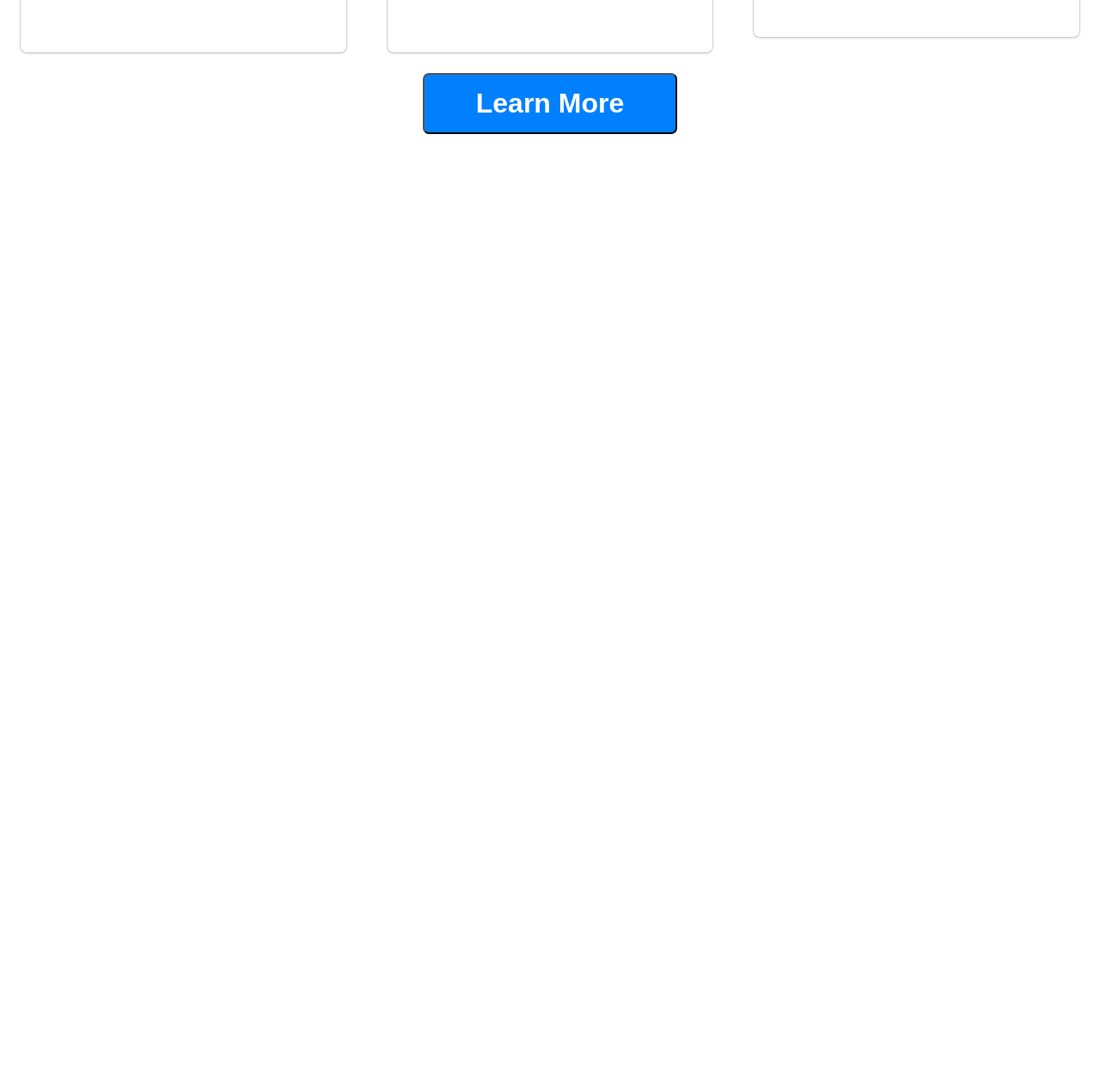
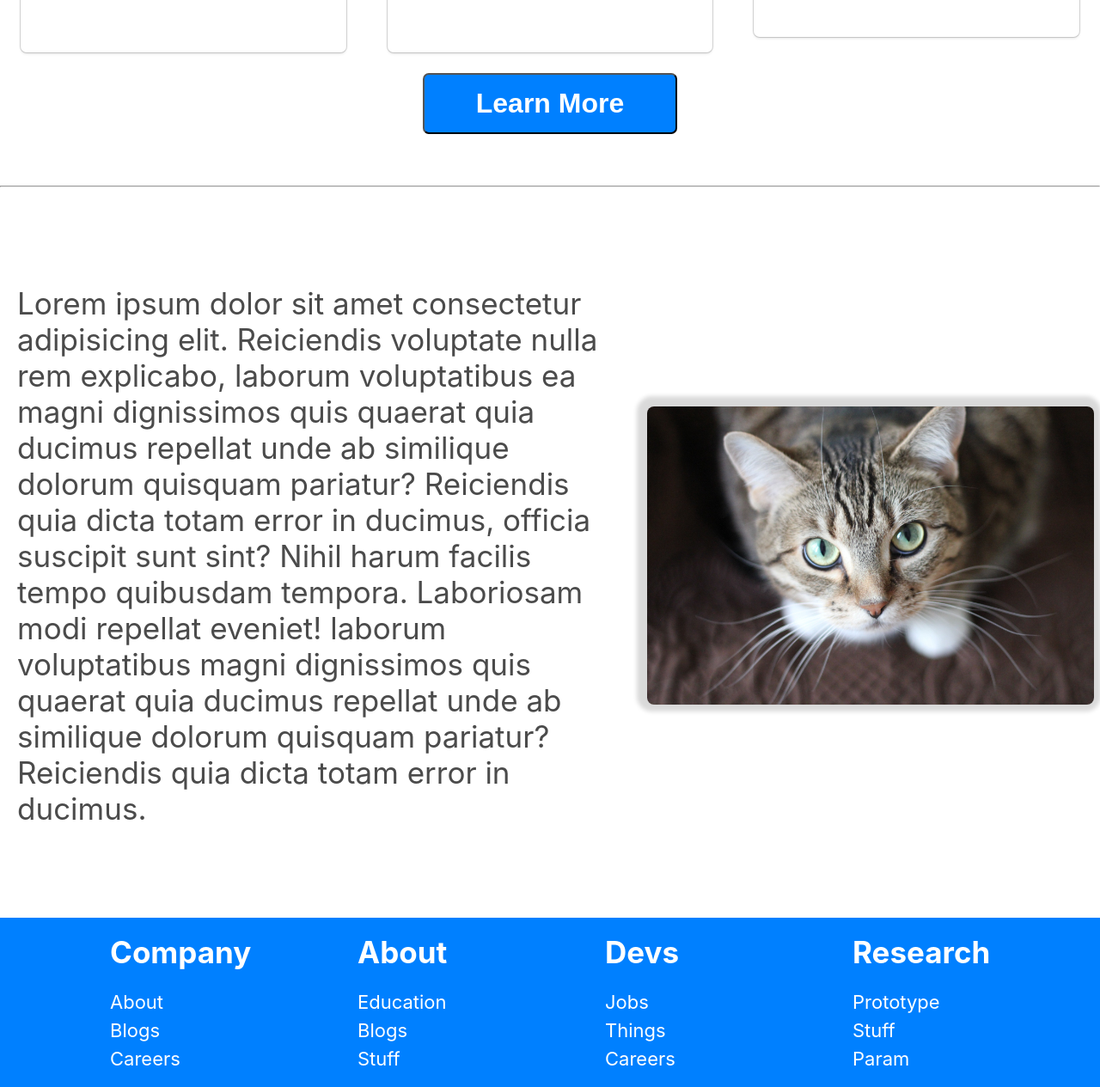
Before and after one commit to staranbeer/june-2-2020, a plain HTML site: page index.html in a window 1280 px wide. Shown: the part 1172-2437 px from the top of the page at 86% size. Before the commit the page ends 1380 px from the top, so only its background shows below. Drawn offline with Linux system fonts and the light colour scheme.

Commit message:
completed the website and made it mobile responsive

```diff
--- a/index.html
+++ b/index.html
@@ -105,8 +105,78 @@
         </div>
     </div>
 
+    <hr>
 
+    <div class="container">
+        <div class="row">
+            <div class="col-7">
+                <article>
+                    <p>
+                        Lorem ipsum dolor sit amet consectetur
+                        adipisicing elit. Reiciendis voluptate
+                        nulla rem explicabo, laborum voluptatibus
+                        ea magni dignissimos quis quaerat quia
+                        ducimus repellat unde ab similique dolorum
+                        quisquam pariatur? Reiciendis quia
+                        dicta totam error in ducimus,
+                        officia suscipit sunt sint? Nihil harum
+                        facilis tempo quibusdam tempora.
+                        Laboriosam modi repellat eveniet!
+                        laborum voluptatibus
+                        magni dignissimos quis quaerat quia
+                        ducimus repellat unde ab similique dolorum
+                        quisquam pariatur? Reiciendis quia
+                        dicta totam error in ducimus.
+                    </p>
+                </article>
+            </div>
+            <div class="col-5">
+                <div class="catImage">
+                    <img src="./images/2.jpg" alt="">
+                </div>
+            </div>
+       </div>
+    </div>
 
+    <footer class="footsy">
+        <div class="row">
+            <div class="col-3 mobileStack">
+               <h1>Company</h1>
+               <ul>
+                   <li>About</li>
+                   <li>Blogs</li>
+                   <li>Careers</li>
+               </ul>
+            </div>
+
+            <div class="col-3 mobileStack">
+                <h1>About</h1>
+                <ul>
+                    <li>Education</li>
+                    <li>Blogs</li>
+                    <li>Stuff</li>
+                </ul>
+             </div>
+
+             <div class="col-3 mobileStack">
+                <h1>Devs</h1>
+                <ul>
+                    <li>Jobs</li>
+                    <li>Things</li>
+                    <li>Careers</li>
+                </ul>
+             </div>
+
+             <div class="col-3 mobileStack">
+                <h1>Research</h1>
+                <ul>
+                    <li>Prototype</li>
+                    <li>Stuff</li>
+                    <li>Param</li>
+                </ul>
+             </div>
+        </div>
+    </footer>
 
 
     <script src="./script.js"></script>
--- a/styles.css
+++ b/styles.css
@@ -23,6 +23,12 @@ p{
     font-size: 24px;
     line-height: 1.2;
 }
+
+article p{
+    font-size: 35px;
+    padding: 20px;
+}
+
 .container{
     width: 100%;
     margin: auto;
@@ -112,6 +118,14 @@ div.box{
     box-shadow: 0 0 0 1px rgba(0, 0, 0, 0.15),
     0 2px 3px 0 rgba(0, 0, 0, .1);
 }
+div.catImage img{
+    display: block;
+    margin: 0 auto;
+    padding: 0;
+    border-radius: 8px;
+    width: 520px;
+    box-shadow: -2px -2px 5px 10px rgba(0, 0, 0, 0.15);
+}
 
 button{
     font-size: 32px;
@@ -168,6 +182,26 @@ form h2{
     color: white;
 }
 
+footer.footsy{
+    background-color: #0080ff;
+    display: block;
+    padding-left: 10%;
+}
+footer.footsy h1{
+    color: #fff;
+    font-size: 35px;
+}
+footer.footsy ul{
+    list-style: none;
+    padding-left: 0;
+}
+
+footer.footsy ul li{
+    color: white;
+    font-size: 22px;
+    line-height: 1.5;
+
+}
 /* ################mobile############# */
 
 @media screen and (max-width: 680px) {
@@ -202,10 +236,26 @@ form h2{
         font-size: 48px;
     }
 
+    article p{
+        font-size: 25px;
+        text-align: justify;
+    }
+
+    div.catImage img{
+        width: 450px;
+    }
+
+    .col-7,
+    .col-5,
     .col-6,
     .col-4{
         width: 100%;
         margin: 0;
+    }
+
+    div.mobileStack{
+        width: 50%;
+        display: block;
     }
 
     div.box{
@@ -224,9 +274,11 @@ form h2{
         position: relative;
         left: 20px;
         width: 90%;
-        height: 250px;
+        height: 220px;
         margin: 0;
         overflow: hidden;
     }
 
+
+
 }
```
Also changed, not shown: images/2.jpg (added).
